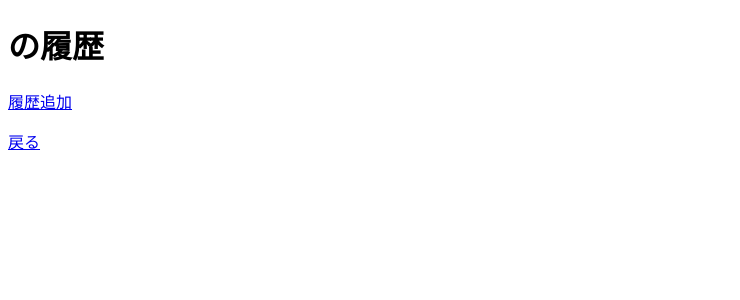
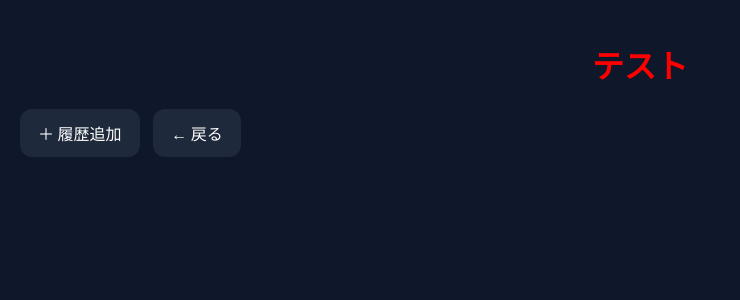
Before and after one commit to momo09280502/karte_app, a Flask app: page /customer/1 in a window 1280 px wide. Shown: the top 300 px of the page, without its empty margins (0-740 px from the left). Run offline with Flask 3, Linux system fonts and the light colour scheme; data that the repository does not hold is empty.

Commit message:
force update

```diff
--- a/templates/customer.html
+++ b/templates/customer.html
@@ -1,47 +1,68 @@
 <!DOCTYPE html>
 <html>
 <head>
-    <title>カルテ</title>
+    <title>履歴</title>
+    <meta name="viewport" content="width=device-width, initial-scale=1.0">
+
+    <link href="https://fonts.googleapis.com/css2?family=Noto+Sans+JP&display=swap" rel="stylesheet">
+
+    <style>
+        body {
+            background-color: #0f172a;
+            color: white;
+            font-family: 'Noto Sans JP', sans-serif;
+            padding: 20px;
+            margin: 0;
+        }
+
+        h1 {
+            text-align: center;
+        }
+
+        .button {
+            display: inline-block;
+            background-color: #1e293b;
+            padding: 12px 18px;
+            border-radius: 12px;
+            margin-bottom: 20px;
+            margin-right: 10px;
+            color: white;
+            text-decoration: none;
+        }
+
+        .record {
+            background-color: #1e293b;
+            padding: 14px;
+            border-radius: 12px;
+            margin-bottom: 12px;
+        }
+
+        img {
+            width: 180px;
+            margin-top: 10px;
+            border-radius: 10px;
+        }
+    </style>
 </head>
+
 <body>
-    <h1>{{ customer[1] }} の履歴</h1>
 
-    <a href="/add_record/{{ customer[0] }}">履歴追加</a>
+<h1 style="color:red;">テスト {{ customer[1] }}</h1>
 
-    <ul>
-        {% for r in records %}
+<a href="/add_record/{{ customer[0] }}" class="button">＋ 履歴追加</a>
+<a href="/" class="button">← 戻る</a>
 
-        <li>
-            {% if ' / ' in r[3] %}
-                {% set parts = r[3].split(' / ') %}
-                {% set rgb = parts[1].strip('()').split(',') %}
+{% for r in records %}
+<div class="record">
+    <div>日付: {{ r[2] }}</div>
+    <div>色: {{ r[3] }}</div>
+    <div>メモ: {{ r[4] }}</div>
 
-                <div style="
-                    width:20px;
-                    height:20px;
-                    background-color: rgb({{ rgb[0] }}, {{ rgb[1] }}, {{ rgb[2] }});
-                    display:inline-block;
-                    border-radius:50%;
-                    margin-right:8px;
-                "></div>
+    {% if r[5] %}
+        <img src="/uploads/{{ r[5].split('\\')[-1].split('/')[-1] }}">
+    {% endif %}
+</div>
+{% endfor %}
 
-                {{ parts[0] }}
-            {% else %}
-                {{ r[3] }}
-            {% endif %}
-
-            ｜日付: {{ r[2] }} ｜メモ: {{ r[4] }}
-
-            {% if r[5] %}
-                <br>
-                <img src="/uploads/{{ r[5].split('\\')[-1].split('/')[-1] }}" width="150">
-            {% endif %}
-        </li>
-
-
-        {% endfor %}
-    </ul>
-
-    <a href="/">戻る</a>
 </body>
 </html>
```
